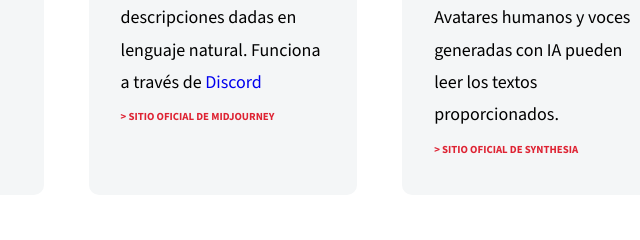
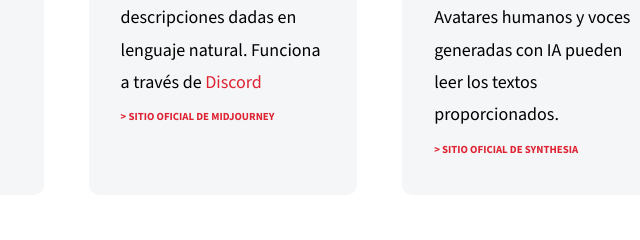
Before and after one commit to Alvaret/Practica-3-Layout-CSS-y-Responsive-Design, a plain HTML site: page aplicaciones.html in a window 1280 px wide. Shown: the part 513-753 px from the top of the page, 417-1057 px from the left. Drawn offline with nearby package versions, Linux system fonts and the light colour scheme.

Commit message:
Arreglado enlace

```diff
--- a/aplicaciones.html
+++ b/aplicaciones.html
@@ -49,7 +49,7 @@
                     <h2>Midjourney</h2>
                 </header>
                 <p>Midjourney es una herramienta que permite crear imágenes a partir de descripciones dadas en
-                    lenguaje natural. Funciona a través de <a href="https://discord.com">Discord</a><br>
+                    lenguaje natural. Funciona a través de <a id="discord" href="https://discord.com">Discord</a><br>
 
                     <a href="https://www.midjourney.com/home/">
                         &gt; Sitio oficial de Midjourney
--- a/css/style.css
+++ b/css/style.css
@@ -34,12 +34,17 @@
   text-decoration: underline;
 }
 
+/* ID */
 
+#discord {
+  color: rgb(222, 35, 51);
+  transition: color 0.3s ease-in-out;
 
+}
 
-
-
-
+#discord:hover {
+  color: rgb(0, 0, 0);
+}
 
 
 
```
